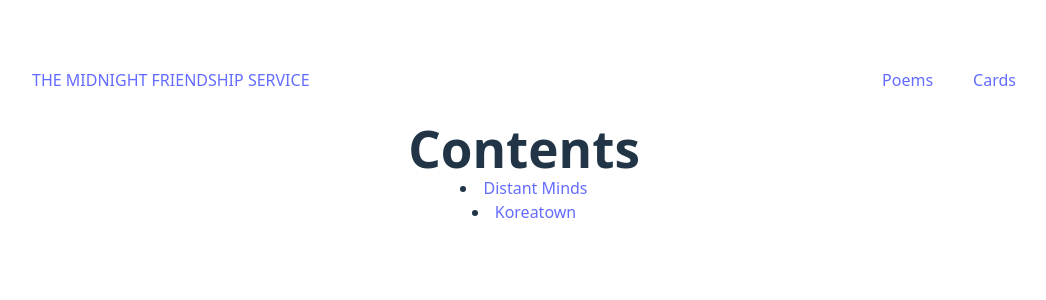
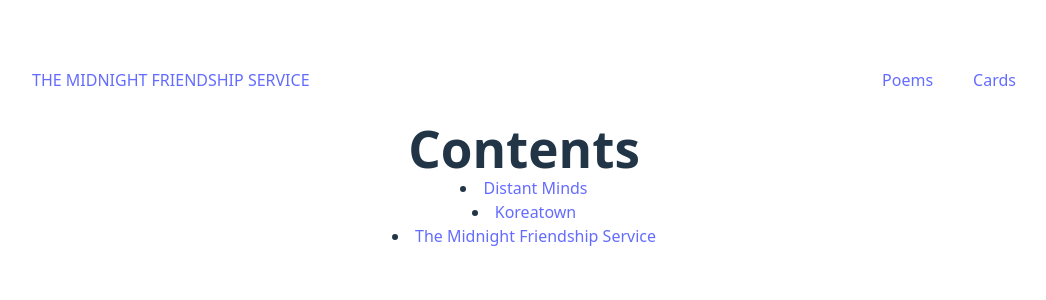
Before and after one commit to Linkhant19/midnightfriendshipservice, a React (Vite) app: page /contents in a window 1280 px wide. Shown: the top 300 px of the page, without its empty margins (116-1162 px from the left). Built offline with nearby package versions, Linux system fonts and the light colour scheme.

Commit message:
added poem3 on contents

```diff
--- a/src/components/Contents.tsx
+++ b/src/components/Contents.tsx
@@ -28,6 +28,11 @@ export default function Contents() {
             <StyledLi>
                 <Link to='/poem2'>Koreatown</Link>
             </StyledLi>
+
+            {/* link to poem3 */}
+            <StyledLi>
+                <Link to='/poem3'>The Midnight Friendship Service</Link>
+            </StyledLi>
         </StyledDiv>
     );
 }
```
